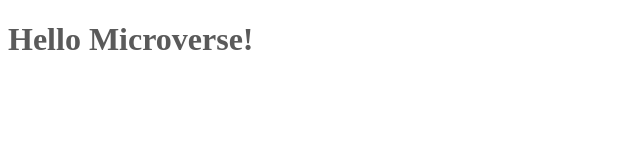
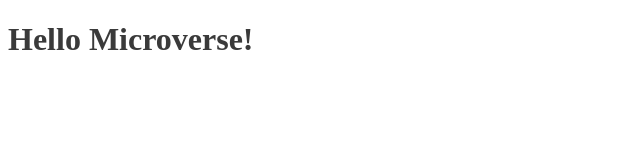
Before and after one commit to spydaspider/Micronaut-Dickson-Amankwah, a plain HTML site: page index.html in a window 1280 px wide. Shown: the full height of the page, 0-640 px from the left. Drawn offline with Linux system fonts and the light colour scheme.

Commit message:
Modified style.css

```diff
--- a/style.css
+++ b/style.css
@@ -1 +1 @@
-h1 { color: #5a5a5a; }
+h1 { color: #3a3a3a; }
```
